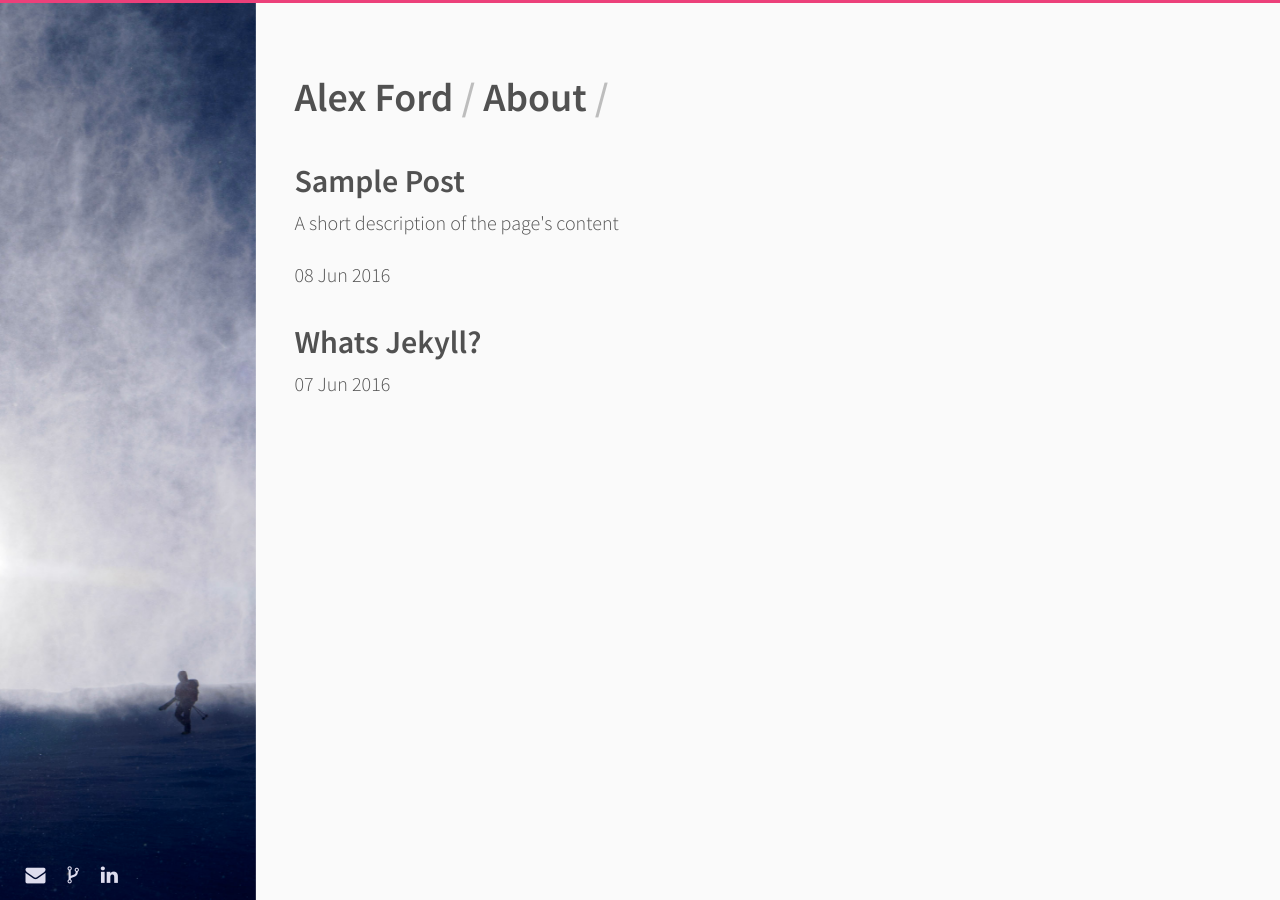
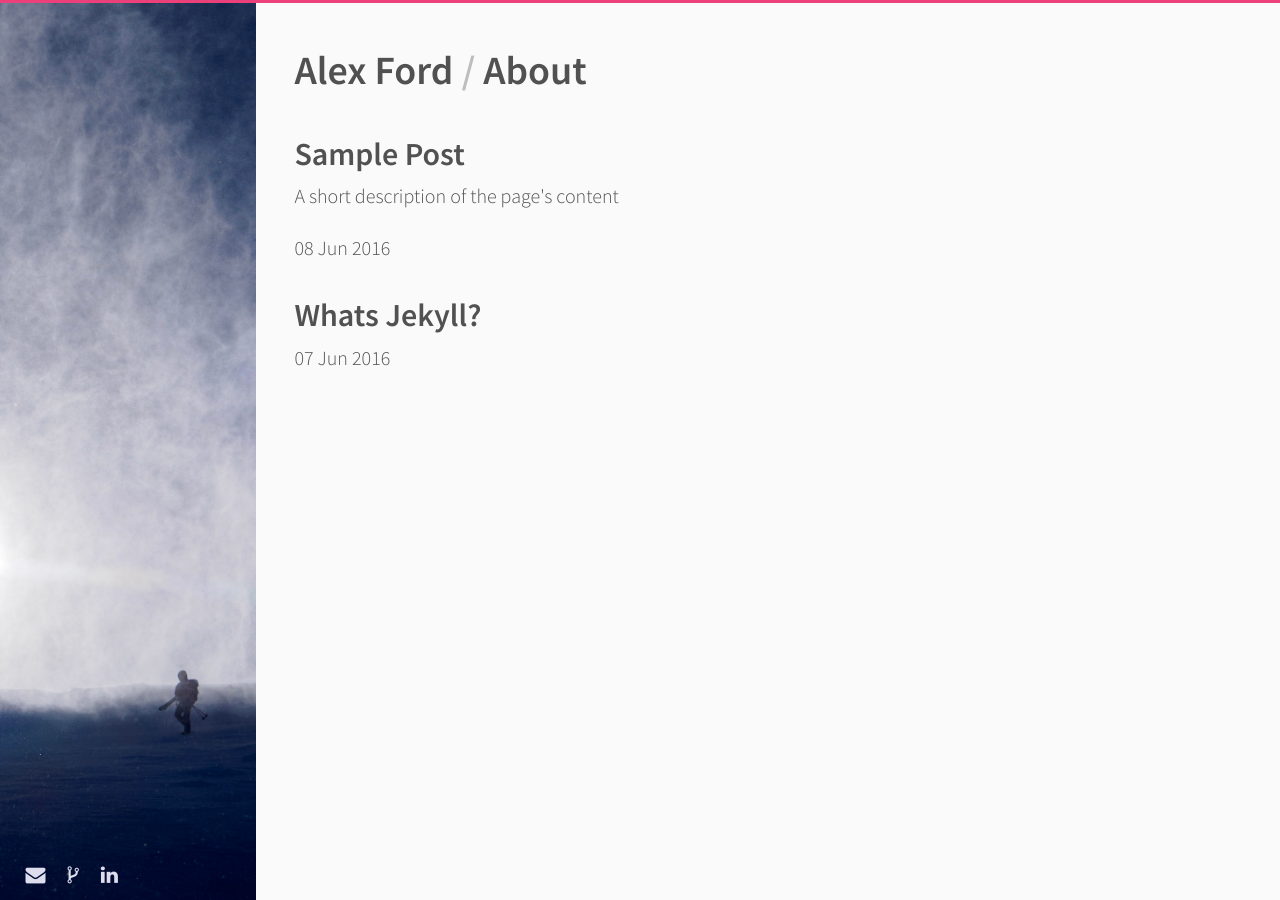
Before and after one commit to asford/asford.github.io, a Jekyll site: the page built from index.html, in a window 1280 px wide. Built offline with Jekyll 4.4.1, drawn with Linux system fonts in a browser that asks for light colours; nearby versions of some CDN libraries; library files that are not in the unit come from our copies; the list of posts is cut into pages by our own code.

Commit message:
Tidy up profile display on index/subpages.
Clean up organization of profile bar to *not* display full image on mobile for
non-index pages.

Clean up header display.

```diff
--- a/_includes/header.html
+++ b/_includes/header.html
@@ -1,6 +1,9 @@
 <header class="bloghead">
     <h1 class="bloghead-title">
       <div><a href="{{ site.url }}/">{{ site.name }}</a>&nbsp;/&nbsp;</div>
-      <div>{% for nav in site.nav %}<a href="{{ site.url }}/{{ nav.href }}">{{ nav.name }}</a>&nbsp;/&nbsp;{% endfor %}</div>
+      <div>
+        {% for nav in site.nav limit:1 %}<a href="{{ site.url }}/{{ nav.href }}">{{ nav.name }}</a>{% endfor %}
+        {% for nav in site.nav offset:1 %}&nbsp;/&nbsp;<a href="{{ site.url }}/{{ nav.href }}">{{ nav.name }}</a>{% endfor %}
+      </div>
     </h1>
 </header>
--- /dev/null
+++ b/_includes/profile.html
@@ -0,0 +1,22 @@
+<div class="profile" style="background-image: url({{ site.background }});">
+    <ul class="social">
+        {% if site.email%}
+        <a type="button" href="mailto:{{ site.email}}">
+            <i class="fa fa-envelope"></i>
+        </a>
+        {% endif %}
+        {% if site.github %}
+        <a type="button" href="http://github.com/{{ site.github }}">
+            <i class="fa fa-code-fork"></i>
+        </a>
+        {% endif %} {% if site.twitter %}
+        <a type="button" href="http://twitter.com/{{ site.twitter }}">
+            <i class="fa fa-twitter"></i>
+        </a>
+        {% endif %} {% if site.linkedin %}
+        <a type="button" href="http://linkedin.com/in/{{ site.linkedin }}">
+            <i class="fa fa-linkedin"></i>
+        </a>
+        {% endif %}
+    </ul>
+</div>
--- a/_layouts/default.html
+++ b/_layouts/default.html
@@ -4,31 +4,7 @@
 
 <body class="preload">
     <div class="top"></div>
-    <div class="profile" style="background-image: url({{ site.background }});">
-        <ul class="social">
-            {% if site.email%}
-            <a type="button" href="mailto:{{ site.email}}">
-                <i class="fa fa-envelope"></i>
-            </a>
-            {% endif %}
-            {% if site.github %}
-            <a type="button" href="http://github.com/{{ site.github }}">
-                <i class="fa fa-code-fork"></i>
-            </a>
-            {% endif %} {% if site.twitter %}
-            <a type="button" href="http://twitter.com/{{ site.twitter }}">
-                <i class="fa fa-twitter"></i>
-            </a>
-            {% endif %} {% if site.linkedin %}
-            <a type="button" href="http://linkedin.com/in/{{ site.linkedin }}">
-                <i class="fa fa-linkedin"></i>
-            </a>
-            {% endif %}
-        </ul>
-    </div>
-    <div class="posts">
-        {{ content }}
-    </div>
+    {{ content }}
 </body>
 <script type="text/javascript">
      window.onload = function(){
--- /dev/null
+++ b/_layouts/index.html
@@ -0,0 +1,13 @@
+---
+layout: default
+---
+
+<div class="landing">
+{% include profile.html %}
+</div>
+
+<div class="main">
+{% include header.html %}
+
+{{ content }}
+</div
--- a/_layouts/page.html
+++ b/_layouts/page.html
@@ -1,6 +1,10 @@
 ---
 layout: default
 ---
+
+{% include profile.html %}
+
+<div class="main">
 
 {% include header.html %}
 
@@ -8,3 +12,5 @@
   <h1 class="page-title">{{ page.title }}</h1>
   {{ content }}
 </div>
+
+</div>
--- a/_layouts/post.html
+++ b/_layouts/post.html
@@ -1,6 +1,10 @@
 ---
 layout: default
 ---
+
+{% include profile.html %}
+
+<div class="main">
 
 {% include header.html %}
 
@@ -15,3 +19,5 @@
 {% if site.disqus_shortname %}
   {% include disqus_comments.html %}
 {% endif %}
+
+</div>
--- a/index.html
+++ b/index.html
@@ -1,8 +1,6 @@
 ---
-layout: default
+layout: index
 ---
-
-{% include header.html %}
 
 <div class="content">
     {% if site.posts.size == 0 %}
--- a/style.scss
+++ b/style.scss
@@ -311,21 +311,24 @@
   padding: .809em 0;
 }
 
+.landing {
+  .profile {
+    // Ensure that profile shows up on mobile.
+    display: flex;
+    min-height: 60vh;
+  }
+}
+
 .profile {
     padding: 2%;
     background-repeat: no-repeat;
     background-size: cover;
-    background-position: center;
-
-    // Ensure that profile shows up on mobile.
-    display: flex;
-    min-height: 60vh;
+    background-position: bottom;
 
     .social {
         margin-left: 5vw;
         margin-bottom: 0vh;
         height: auto;
-        width: 100%;
         display: inline-block;
         align-self: flex-end;
         a {
@@ -351,7 +354,7 @@
     }
 }
 
-.posts {
+.main {
     max-width: 38rem;
     padding: 1.4rem 0.8rem;
     margin-left: auto;
@@ -371,6 +374,7 @@
         display: flex;
         flex-flow: row wrap;
         justify-content: flex-start;
+        margin-top: 0;
 
         div {
           flex: 0 1 auto;
```
Also changed, not shown: _includes/disqus_comments.html (line endings or trailing spaces).
